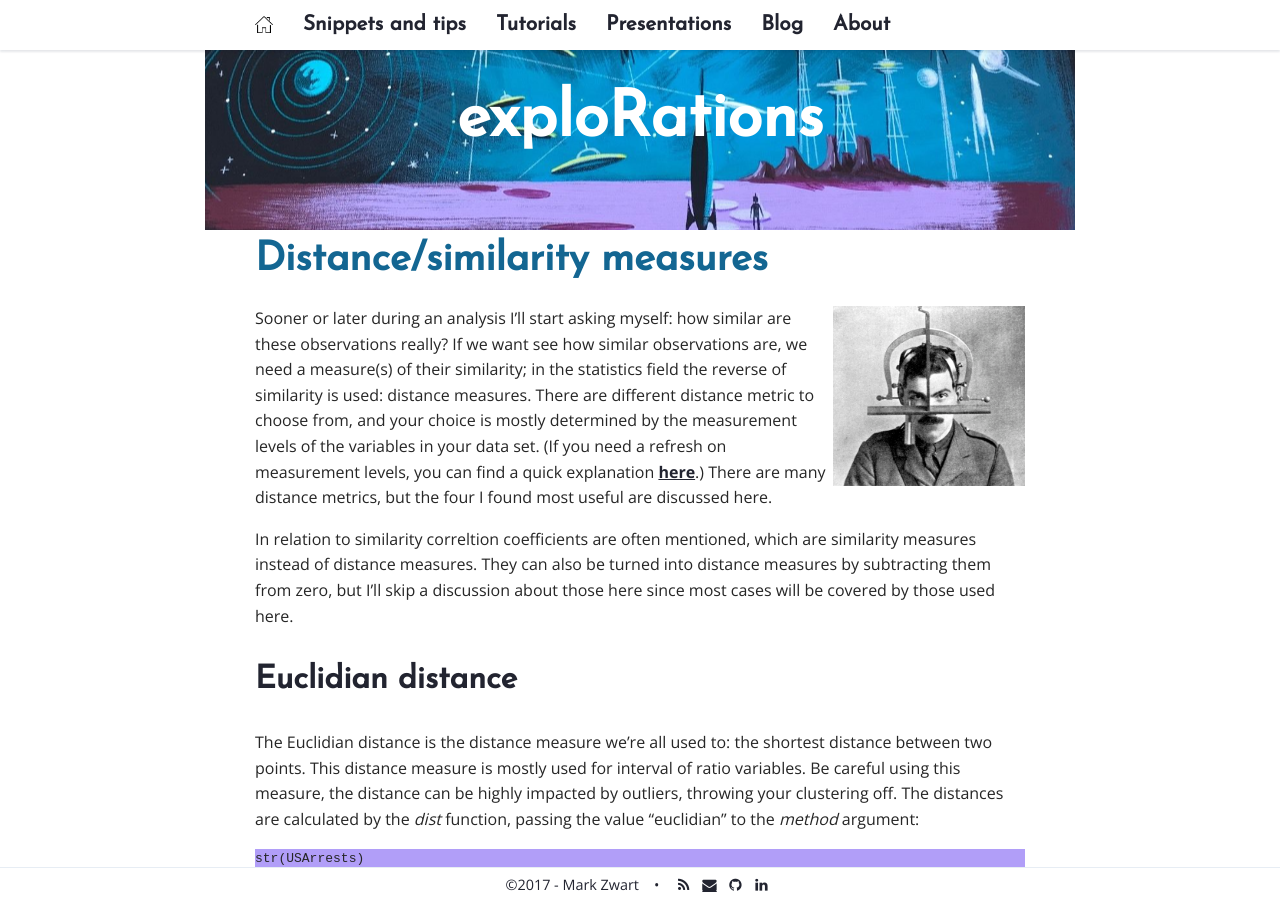
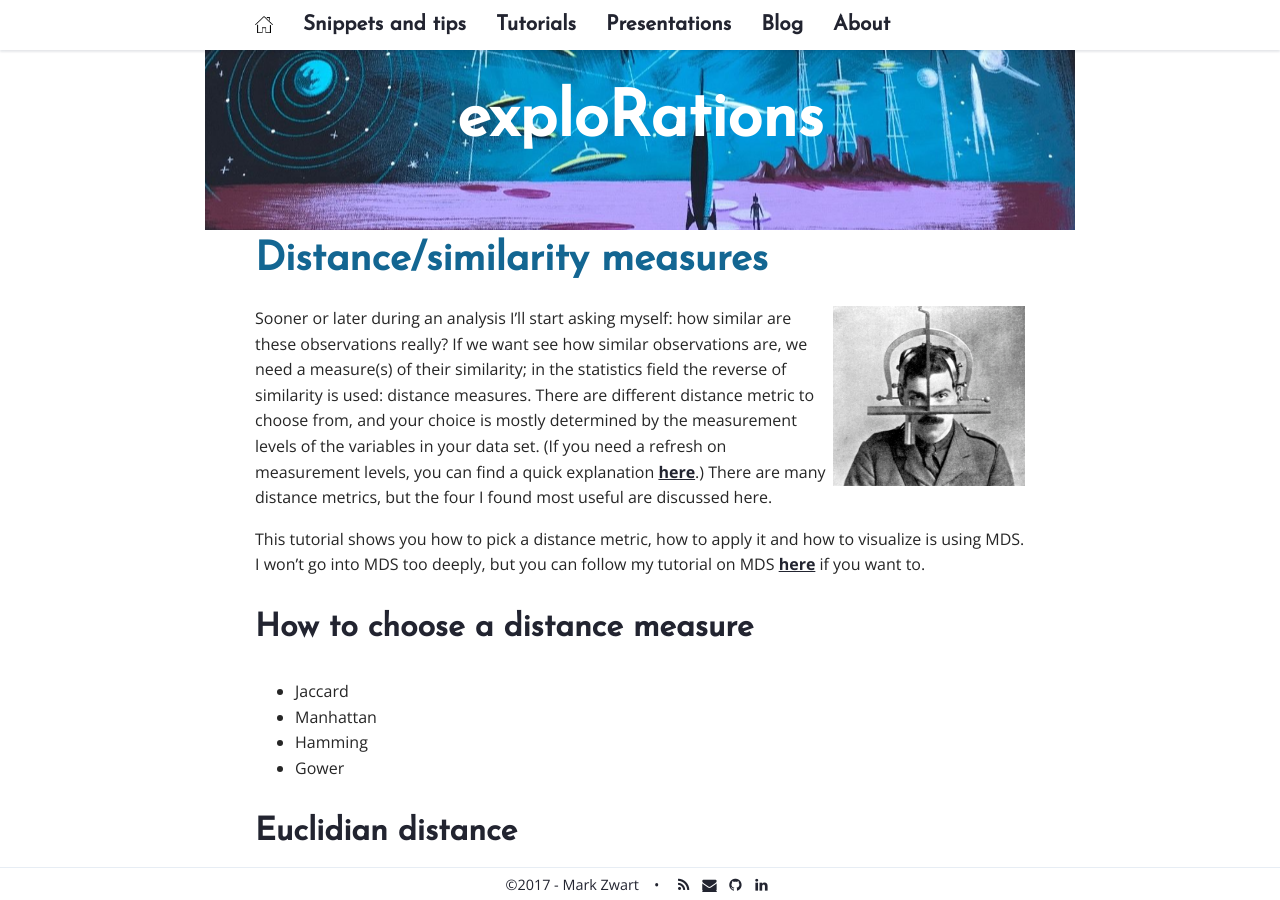
Before and after one commit to mark-me/mark-me.github.io, a Jekyll site: the page built from _pages/tutorials/distance-measures/distance-measures.md, in a window 1280 px wide and 900 px high. Built offline with Jekyll 4.4.1, drawn with Linux system fonts in a browser that asks for light colours; nearby versions of some CDN libraries; comment, search, counter and statistics services are not loaded.

Commit message:
Update distance-measures.md

```diff
--- a/_pages/tutorials/distance-measures/distance-measures.md
+++ b/_pages/tutorials/distance-measures/distance-measures.md
@@ -10,9 +10,15 @@ published: true
 
 Sooner or later during an analysis I'll start asking myself: how similar are these observations really? If we want see how similar observations are, we need a measure(s) of their similarity; in the statistics field the reverse of similarity is used: distance measures. There are different distance metric to choose from, and your choice is mostly determined by the measurement levels of the variables in your data set. (If you need a refresh on measurement levels, you can find a quick explanation [here](/statistical-tests/#levels-of-measurement).) There are many distance metrics, but the four I found most useful are discussed here.
 
+This tutorial shows you how to pick a distance metric, how to apply it and how to visualize is using MDS. I won't go into MDS too deeply, but you can follow my tutorial on MDS [here](/mds/) if you want to.
 
+# How to choose a distance measure
 
-In relation to similarity correltion coefficients are often mentioned, which are similarity measures instead of distance measures. They can also be turned into distance measures by subtracting them from zero, but I'll skip a discussion about those here since most cases will be covered by those used here.
+* Jaccard
+* Manhattan
+* Hamming
+* Gower
+
 
 # Euclidian distance
 
```
